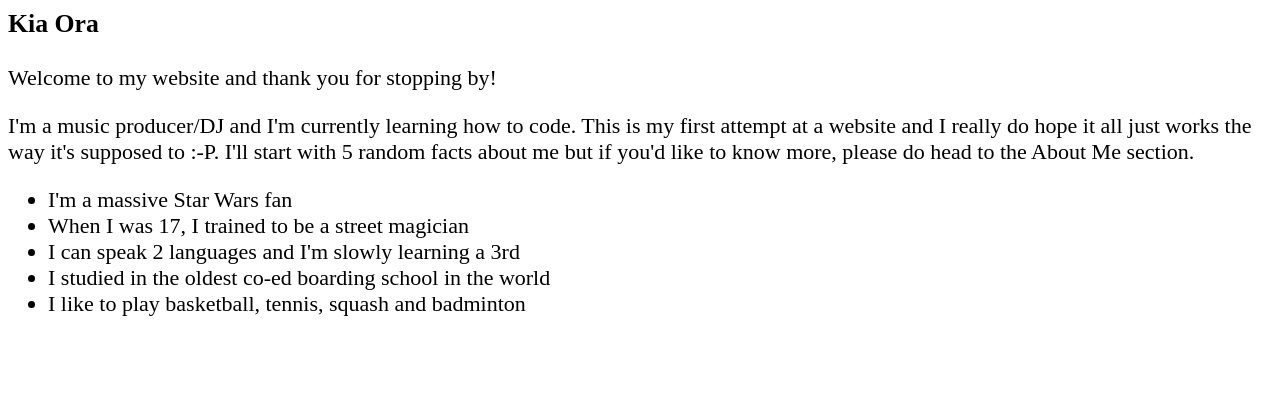
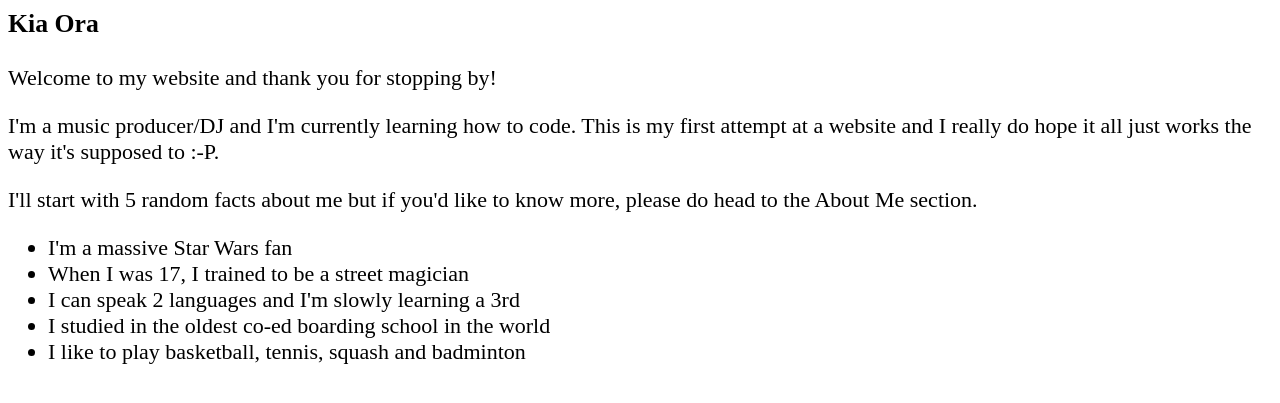
Before and after one commit to jatin-puri-coder/jatin-puri-coder.github.io, a plain HTML site: page index.html in a window 1280 px wide. Shown: the part 135-538 px from the top of the page. Drawn offline with Linux system fonts and the light colour scheme; a web font is replaced by a local one.

Commit message:
Add metaname videwport

```diff
--- a/index.html
+++ b/index.html
@@ -2,6 +2,7 @@
 <html lang="en">
   <head>
     <meta charset="UTF-8">
+    <meta name="viewport" content="width=device-width, initial-scale=1.0">
     <title>Jatin Puri</title>
     <link href="styles/main.css" rel="stylesheet" type="text/css" />
     <link href='https://fonts.googleapis.com/css?family=Buenard' rel='stylesheet'>
@@ -25,8 +26,9 @@
     <p> Welcome to my website and thank you for stopping by! </p>
 
     <p>I'm a music producer/DJ and I'm currently learning how to code.
-        This is my first attempt at a website and I really do hope it all just works the way it's supposed to :-P.
-        I'll start with 5 random facts about me but if you'd like to know more, please do head to the About Me section.
+        This is my first attempt at a website and I really do hope it all just works the way it's supposed to :-P. </p>
+
+        <p>I'll start with 5 random facts about me but if you'd like to know more, please do head to the About Me section.
         <ul>
            <li>I'm a massive Star Wars fan</li>
            <li>When I was 17, I trained to be a street magician</li>
```
